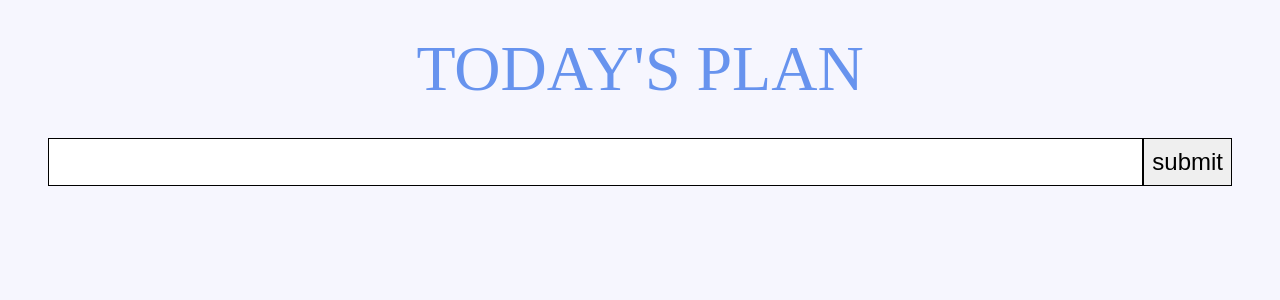
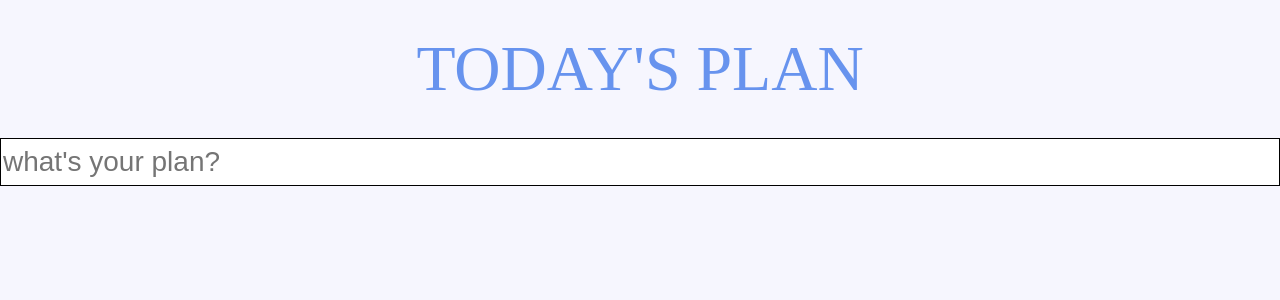
Before and after one commit to BrianH29/vue3-todo, a Vue app: page / in a window 1280 px wide. Shown: the top 300 px of the page. Built offline with nearby package versions, Linux system fonts and the light colour scheme.

Commit message:
input event emit value

```diff
--- a/src/App.vue
+++ b/src/App.vue
@@ -2,8 +2,9 @@
 import HeaderTodo from './components/HeaderTodo.vue';
 import InputTodo from './components/InputTodo.vue';
 
-function submitValue(e) {
-  console.log('check value', e);
+function submitValue(inputValue) {
+  console.log('input : ', inputValue);
+  // localStorage.setItem('todo', JSON.stringify(inputValue));
 }
 </script>
 
--- a/src/components/InputTodo.vue
+++ b/src/components/InputTodo.vue
@@ -1,35 +1,25 @@
 <script setup>
-import { ref } from 'vue';
+const emits = defineEmits(['submitValue']);
 
-const inputValue = ref('');
+function submitValue(e) {
+  emits('submitValue', e.target.value);
+  e.target.value = '';
+}
 </script>
 
 <template>
-  <form
-    class="input__wrapper"
-    @submit.prevent="$emit('submitValue', inputValue)"
-  >
-    <input type="text" v-model="inputValue" />
-    <button>submit</button>
-  </form>
+  <input
+    type="text"
+    placeholder="what's your plan?"
+    @keyup.enter="submitValue"
+  />
 </template>
 
 <style lang="scss" scoped>
-.input__wrapper {
-  display: flex;
-  padding: 0 3rem;
-
-  input {
-    width: 100%;
-    height: 3rem;
-    border: 1px solid black;
-    font-size: map-get($font-size, 'large');
-  }
-
-  button {
-    font-size: 1.5rem;
-    padding: 0.5rem;
-    border: 1px solid black;
-  }
+input {
+  width: 100%;
+  height: 3rem;
+  border: 1px solid black;
+  font-size: map-get($font-size, 'large');
 }
 </style>
```
